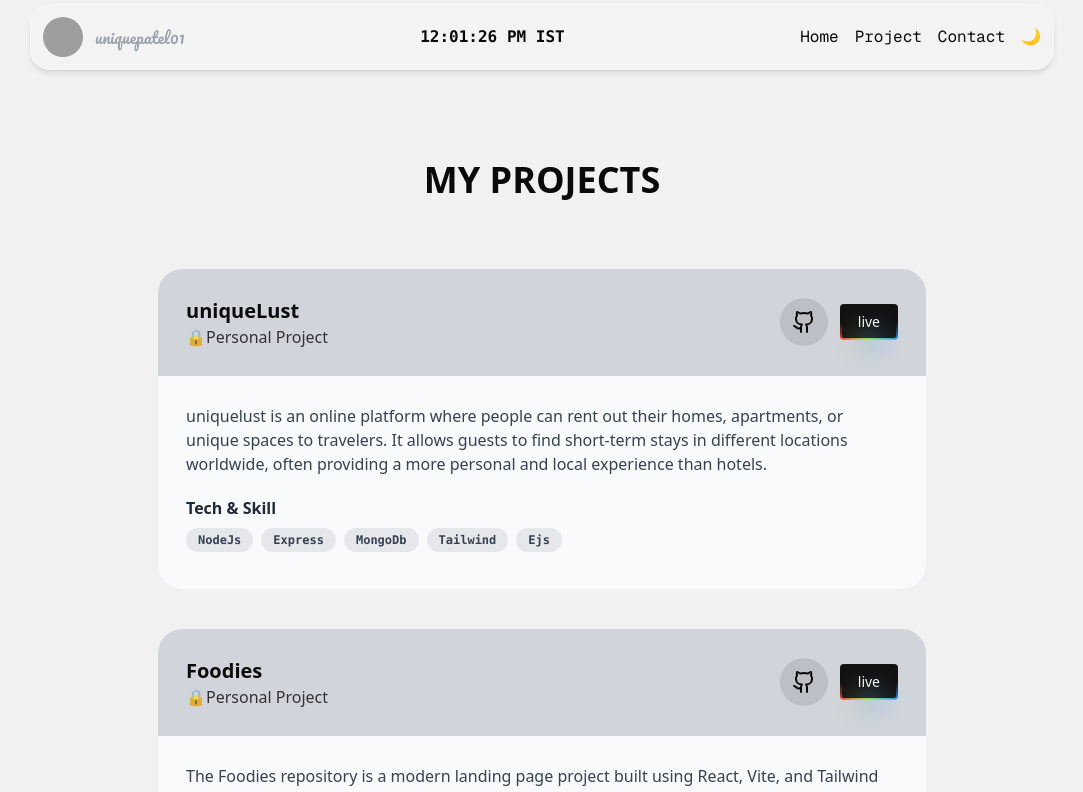
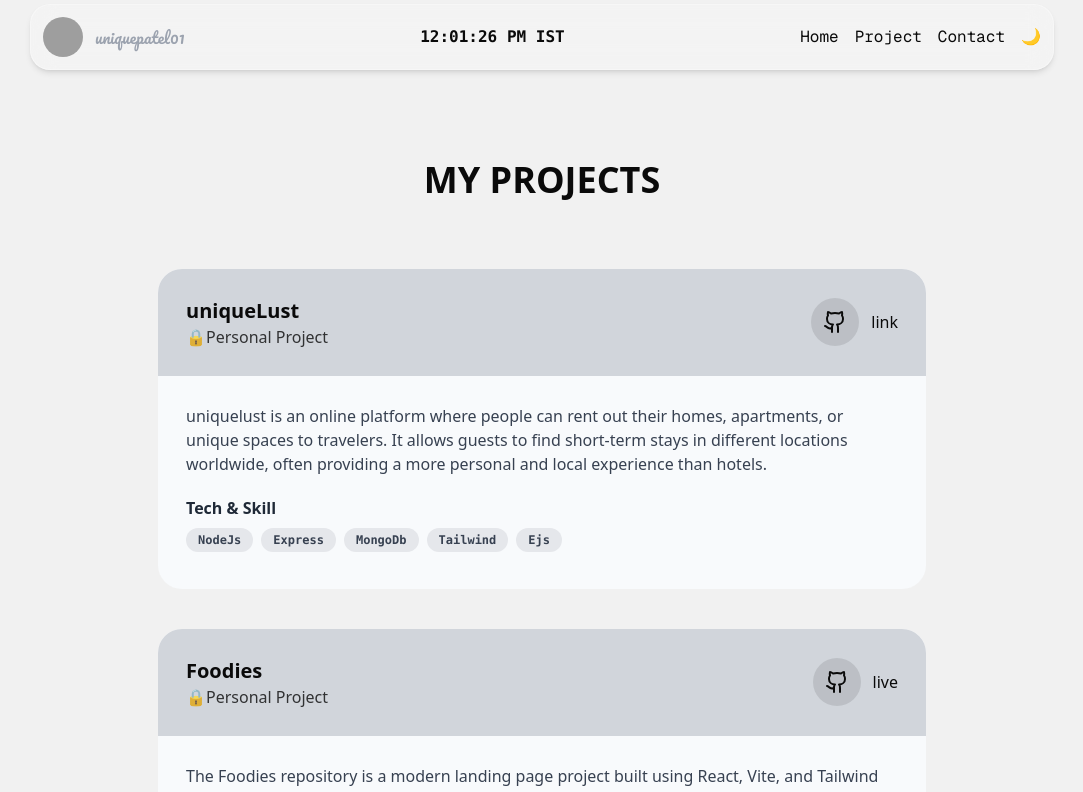
Before and after one commit to uniquepatel01/portfolio-suresh, a Next.js app: page /projectsection in a window 1280 px wide. Shown: the top 792 px of the page, without its empty margins (98-1181 px from the left). Built offline with nearby package versions, Linux system fonts and the light colour scheme; grey boxes are pictures that could not be loaded.

Commit message:
feat: replace anchor tags with Link component for navigation and remove unused RainbowButton component

```diff
--- a/app/projectsection/page.jsx
+++ b/app/projectsection/page.jsx
@@ -1,5 +1,5 @@
 "use client";
-
+import Link from 'next/link';
 import { HyperText } from "@/components/magicui/hyper-text";
 import { Github } from "lucide-react";
 import { RainbowButton } from "@/components/magicui/rainbow-button";
@@ -53,16 +53,16 @@ export default function ProjectSection() {
             </div>
             <div className="items-center flex gap-3">
               <div className="bg-black/10 dark:bg-black/10 p-3 rounded-full">
-                <a
+                <Link
                   href="https://github.com/uniquepatel01/foodies"
                   target="_blank"
                 >
                   <Github />
-                </a>
+                </Link>
               </div>
-              <a href="https://foodies-beryl-three.vercel.app/" target="_blank">
-                <RainbowButton>live</RainbowButton>
-              </a>
+              <Link href="https://foodies-beryl-three.vercel.app/" target="_blank">
+                 link
+              </Link>
             </div>
           </div>
 
@@ -111,16 +111,16 @@ export default function ProjectSection() {
             </div>
             <div className="items-center flex gap-3">
               <div className="bg-black/10 dark:bg-black/10 p-3 rounded-full">
-                <a
+                <Link
                   href="https://github.com/uniquepatel01/uniquelust"
                   target="_blank"
                 >
                   <Github />
-                </a>
+                </Link>
               </div>
-              <a href="https://uniquelust.onrender.com/" target="_blank">
-                <RainbowButton>live</RainbowButton>
-              </a>
+              <Link href="https://uniquelust.onrender.com/" target="_blank">
+                live
+              </Link>
             </div>
           </div>
 
--- a/components/magicui/rainbow-button.tsx
+++ /dev/null
@@ -1,62 +0,0 @@
-import { cn } from "@/lib/utils";
-import { Slot } from "@radix-ui/react-slot";
-import { cva, VariantProps } from "class-variance-authority";
-import React from "react";
-
-interface RainbowButtonProps
-  extends React.ButtonHTMLAttributes<HTMLButtonElement> {}
-
-const rainbowButtonVariants = cva(
-  cn(
-    "relative cursor-pointer group transition-all animate-rainbow",
-    "inline-flex items-center justify-center gap-2 shrink-0",
-    "rounded-sm outline-none focus-visible:ring-[3px] aria-invalid:border-destructive",
-    "text-sm font-medium whitespace-nowrap",
-    "disabled:pointer-events-none disabled:opacity-50",
-    "[&_svg]:pointer-events-none [&_svg:not([class*='size-'])]:size-4 [&_svg]:shrink-0",
-  ),
-  {
-    variants: {
-      variant: {
-        default:
-          "border-0 bg-[linear-gradient(#121213,#121213),linear-gradient(#121213_50%,rgba(18,18,19,0.6)_80%,rgba(18,18,19,0)),linear-gradient(90deg,var(--color-1),var(--color-5),var(--color-3),var(--color-4),var(--color-2))] bg-[length:200%] text-primary-foreground [background-clip:padding-box,border-box,border-box] [background-origin:border-box] [border:calc(0.125rem)_solid_transparent] before:absolute before:bottom-[-20%] before:left-1/2 before:z-0 before:h-1/5 before:w-3/5 before:-translate-x-1/2 before:animate-rainbow before:bg-[linear-gradient(90deg,var(--color-1),var(--color-5),var(--color-3),var(--color-4),var(--color-2))] before:[filter:blur(0.75rem)] dark:bg-[linear-gradient(#fff,#fff),linear-gradient(#fff_50%,rgba(255,255,255,0.6)_80%,rgba(0,0,0,0)),linear-gradient(90deg,var(--color-1),var(--color-5),var(--color-3),var(--color-4),var(--color-2))]",
-        outline:
-          "border border-input border-b-transparent bg-[linear-gradient(#ffffff,#ffffff),linear-gradient(#ffffff_50%,rgba(18,18,19,0.6)_80%,rgba(18,18,19,0)),linear-gradient(90deg,var(--color-1),var(--color-5),var(--color-3),var(--color-4),var(--color-2))] bg-[length:200%] text-accent-foreground [background-clip:padding-box,border-box,border-box] [background-origin:border-box] before:absolute before:bottom-[-20%] before:left-1/2 before:z-0 before:h-1/5 before:w-3/5 before:-translate-x-1/2 before:animate-rainbow before:bg-[linear-gradient(90deg,var(--color-1),var(--color-5),var(--color-3),var(--color-4),var(--color-2))] before:[filter:blur(0.75rem)] dark:bg-[linear-gradient(#0a0a0a,#0a0a0a),linear-gradient(#0a0a0a_50%,rgba(255,255,255,0.6)_80%,rgba(0,0,0,0)),linear-gradient(90deg,var(--color-1),var(--color-5),var(--color-3),var(--color-4),var(--color-2))]",
-      },
-      size: {
-        default: "h-9 px-4 py-2",
-        sm: "h-8 rounded-xl px-3 text-xs",
-        lg: "h-11 rounded-xl px-8",
-        icon: "size-9",
-      },
-    },
-    defaultVariants: {
-      variant: "default",
-      size: "default",
-    },
-  },
-);
-
-interface RainbowButtonProps
-  extends React.ButtonHTMLAttributes<HTMLButtonElement>,
-    VariantProps<typeof rainbowButtonVariants> {
-  asChild?: boolean;
-}
-
-const RainbowButton = React.forwardRef<HTMLButtonElement, RainbowButtonProps>(
-  ({ className, variant, size, asChild = false, ...props }, ref) => {
-    const Comp = asChild ? Slot : "button";
-    return (
-      <Comp
-        data-slot="button"
-        className={cn(rainbowButtonVariants({ variant, size, className }))}
-        ref={ref}
-        {...props}
-      />
-    );
-  },
-);
-
-RainbowButton.displayName = "RainbowButton";
-
-export { RainbowButton, rainbowButtonVariants, type RainbowButtonProps };
```
